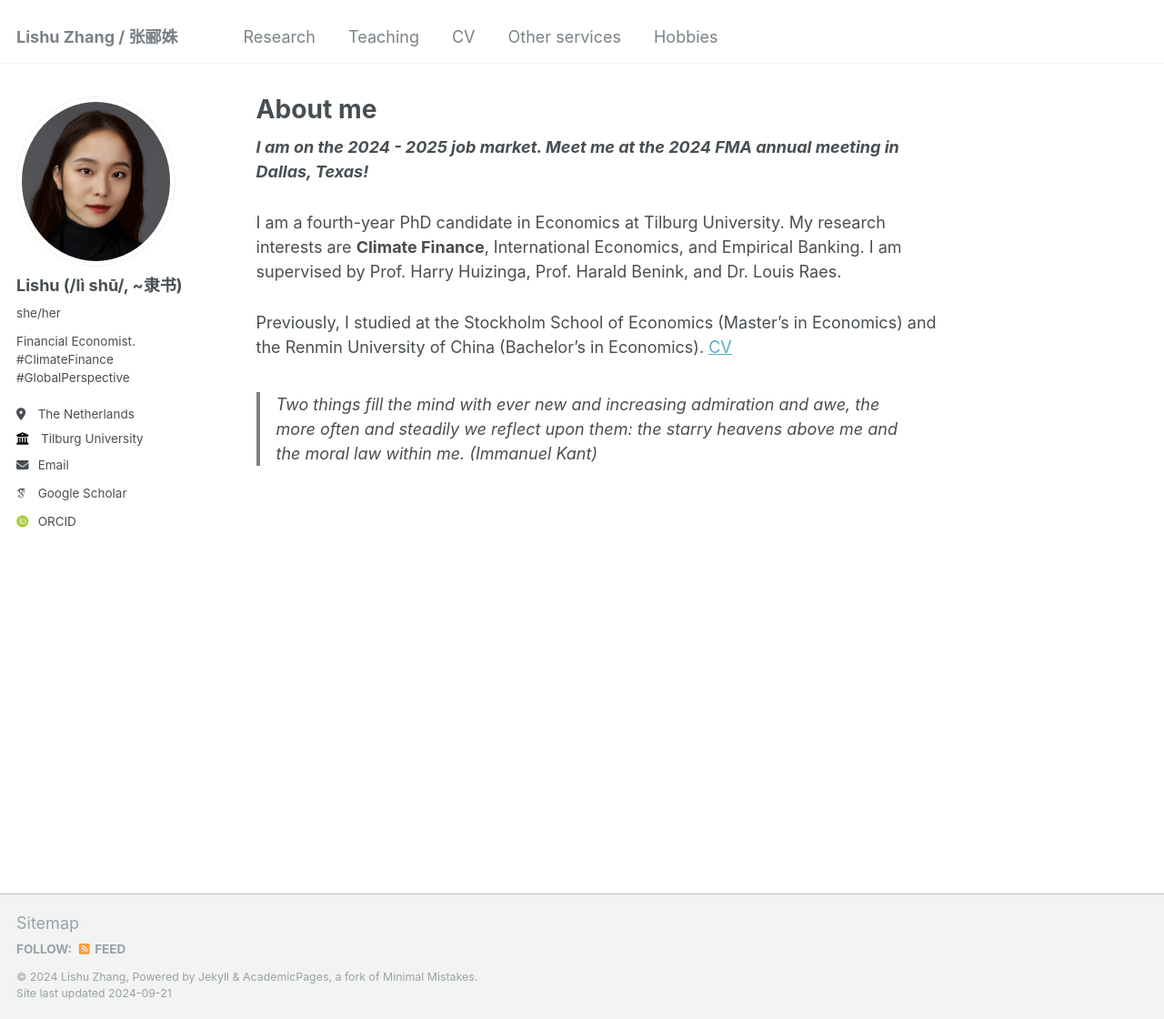
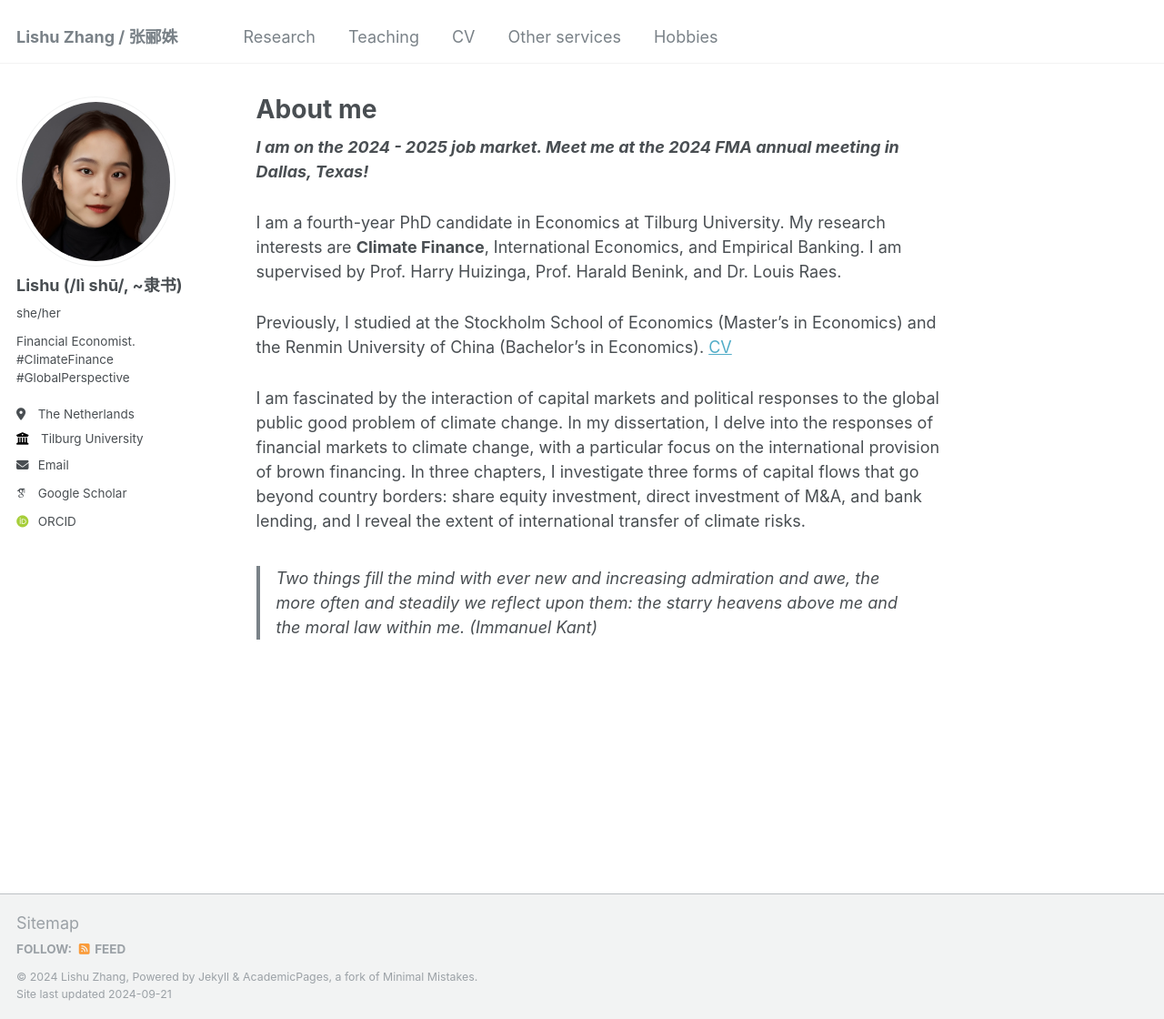
Before and after one commit to LishuZ/LishuZ.github.io, a Jekyll site: the page built from _pages/about.md, in a window 1280 px wide and 1120 px high. Shown: the whole window at 91% size. Built offline with Jekyll 4.4.1, drawn with Linux system fonts in a browser that asks for light colours; some web fonts are replaced.

Commit message:
Update about.md

```diff
--- a/_pages/about.md
+++ b/_pages/about.md
@@ -14,7 +14,7 @@ Previously, I studied at the Stockholm School of Economics (Master's in Economic
 [CV](https://www.dropbox.com/scl/fi/qijnx8gppf8potsj0bdlx/cv.pdf?rlkey=424j0xubetuhuwn012fmc4hv2&st=wbc0d7eu&dl=0)
 
 
-
+I am fascinated by the interaction of capital markets and political responses to the global public good problem of climate change. In my dissertation, I delve into the responses of financial markets to climate change, with a particular focus on the international provision of brown financing. In three chapters, I investigate three forms of capital flows that go beyond country borders: share equity investment, direct investment of M&A, and bank lending, and I reveal the extent of international transfer of climate risks.
 
 
 
```
